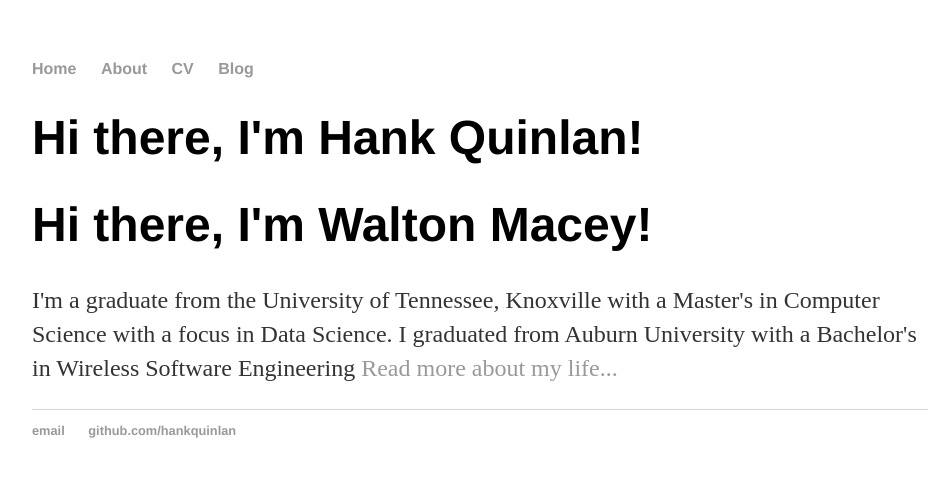
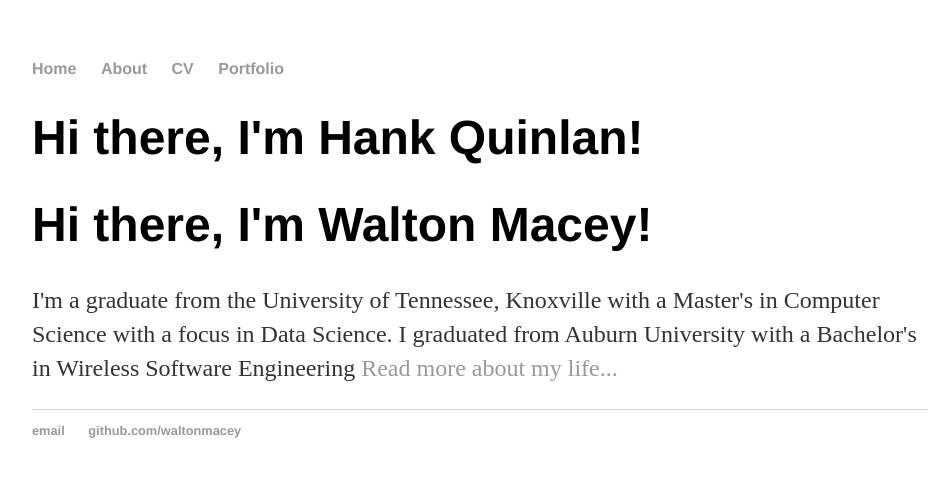
Before and after one commit to waltonmacey/waltonmacey1.github.io, a Jekyll site: the page built from index.html, in a window 1280 px wide. Shown: the top 477 px of the page, without its empty margins (160-1107 px from the left). Built offline with Jekyll 4.4.1, drawn with Linux system fonts in a browser that asks for light colours.

Commit message:
Update default.html

```diff
--- a/_layouts/default.html
+++ b/_layouts/default.html
@@ -11,7 +11,7 @@
 	        		<li><a href="/">Home</a></li>
 		        	<li><a href="/about">About</a></li>
 	        		<li><a href="/cv">CV</a></li>
-	        		<li><a href="/blog">Blog</a></li>
+	        		<li><a href="/blog">Portfolio</a></li>
 	    		</ul>
 			</nav>
 			<div class="container">
@@ -21,8 +21,8 @@
 			</div><!-- /.container -->
 			<footer>
 	    		<ul>
-	        		<li><a href="mailto:hankquinlanhub@gmail.com">email</a></li>
-	        		<li><a href="https://github.com/hankquinlan">github.com/hankquinlan</a></li>
+	        		<li><a href="mailto:walton.macey@gmail.com">email</a></li>
+	        		<li><a href="https://github.com/waltonmacey">github.com/waltonmacey</a></li>
 				</ul>
 			</footer>
 		</body>
```
